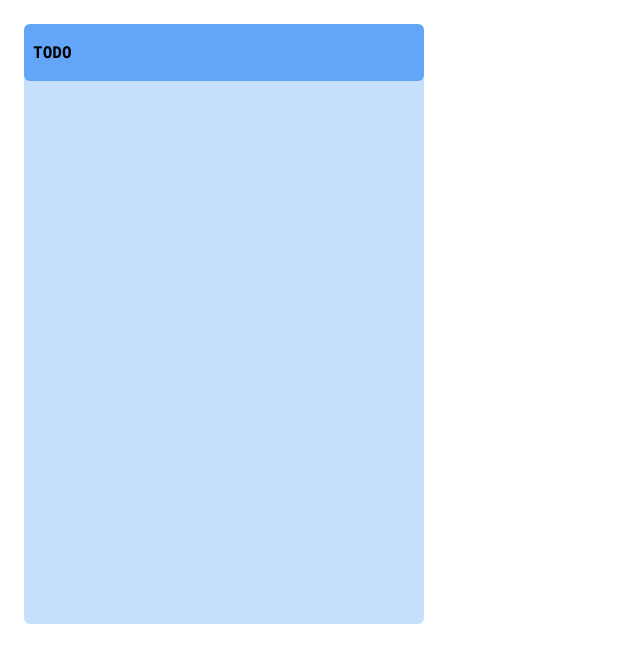
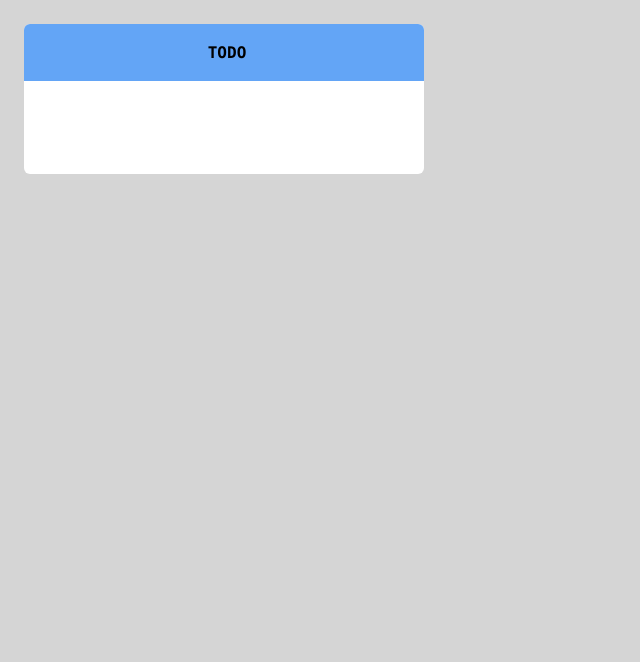
Before and after one commit to LaFriska/longinus, a React (Vite) app in the folder longinus-client/: page / in a window 1280 px wide. Shown: the top 662 px of the page, without its empty margins (0-640 px from the left). Built offline with nearby package versions, Linux system fonts and the light colour scheme.

Commit message:
redid colouring of columns and headers

```diff
--- a/longinus-client/src/App.tsx
+++ b/longinus-client/src/App.tsx
@@ -6,9 +6,7 @@ function App() {
 
   return ( //TODO wrap in container.
     <div style={{display: "flex"}}>
-      <Column colour1={Utils.LIGHT_LIGHT_BLUE}
-              colour2={Utils.LIGHT_BLUE}
-              colour3={Utils.BLUE}
+      <Column colour={Utils.BLUE}
               title="TODO"/>
     </div>
   )
--- a/longinus-client/src/components/column/Column.css
+++ b/longinus-client/src/components/column/Column.css
@@ -1,15 +1,16 @@
 .column{
     width: 400px;
-    height: 600px;
+    min-height: 150px;
     border-radius: 6px;
     margin: 16px;
+    overflow: hidden;
 }
 
 .sectionHeader {
     font-weight: bold;
     padding: 3px;
     padding-left: 3px;
-    border-radius: 6px;
+    text-align: center;
 }
 
 .sectionHeaderText {
--- a/longinus-client/src/components/column/Column.tsx
+++ b/longinus-client/src/components/column/Column.tsx
@@ -1,29 +1,24 @@
 import '../../css/App.css'
 import './Column.css'
+import { WHITE } from '../../util/Colours.ts'
 
 /*
 Colour 1 to 3 goes from lightest colour to darkest.
 */
 type ColumnProps = {
-    colour1: string,
-    colour2: string,
-    colour3: string,
+    colour: string,
     title: string
 }
 
 function Column(props: ColumnProps){
 
-    const colour1Style = {
-        backgroundColor: props.colour1
-    }
-
-    const colour3Style = {
-        backgroundColor: props.colour3
+    const sectionHeaderColour = {
+        backgroundColor: props.colour
     }
 
     return (
-        <div style={colour1Style} className="column">
-            <div style={colour3Style} className="sectionHeader">
+        <div style={{backgroundColor: WHITE}} className="column">
+            <div style={sectionHeaderColour} className="sectionHeader">
                 <p className="sectionHeaderText">{props.title}</p>
             </div>
         </div>
--- a/longinus-client/src/css/App.css
+++ b/longinus-client/src/css/App.css
@@ -1,3 +1,7 @@
 p {
     font-family: Monaco, Verdana, Helvetica;
 }
+
+html {
+    background-color:rgb(213, 213, 213);
+}
--- a/longinus-client/src/util/Colours.ts
+++ b/longinus-client/src/util/Colours.ts
@@ -1,5 +1,7 @@
-export const LIGHT_LIGHT_BLUE = "#c7e0fd"
+// export const LIGHT_LIGHT_BLUE = "#c7e0fd"
 
-export const LIGHT_BLUE = "#8dc0fd"
+// export const LIGHT_BLUE = "#8dc0fd"
 
 export const BLUE = "#63a5f6"
+
+export const WHITE = "#FFFFFF"
```
